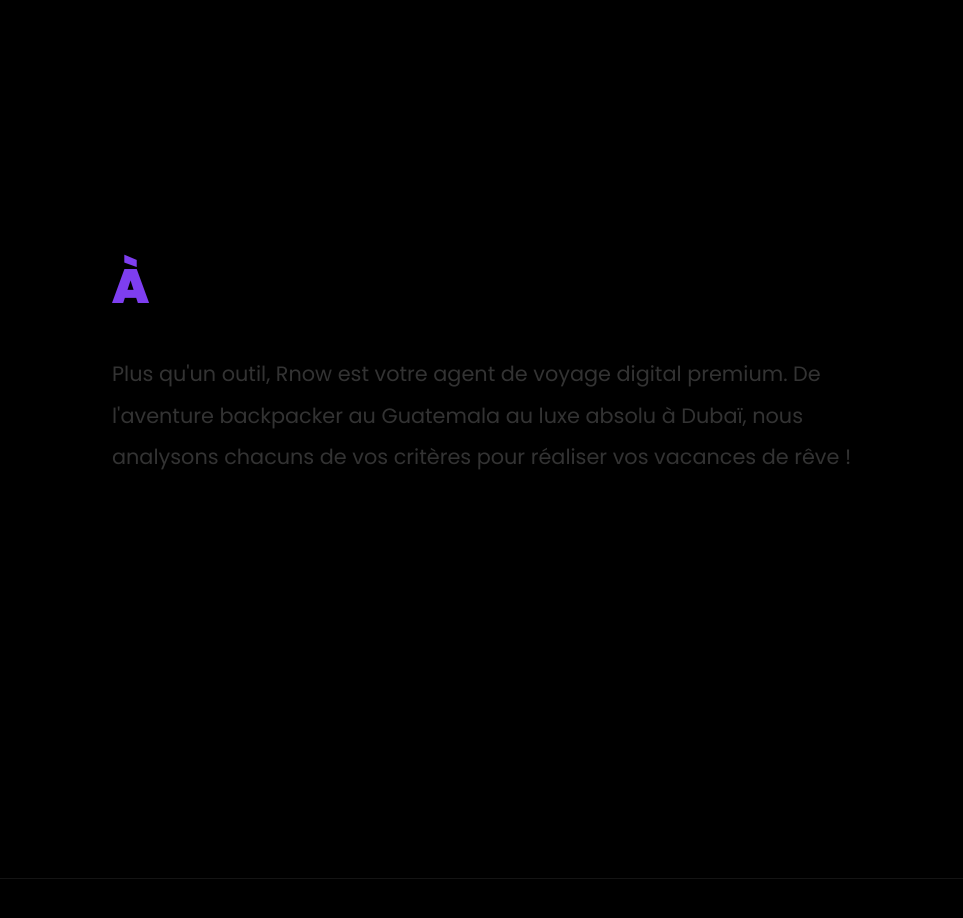
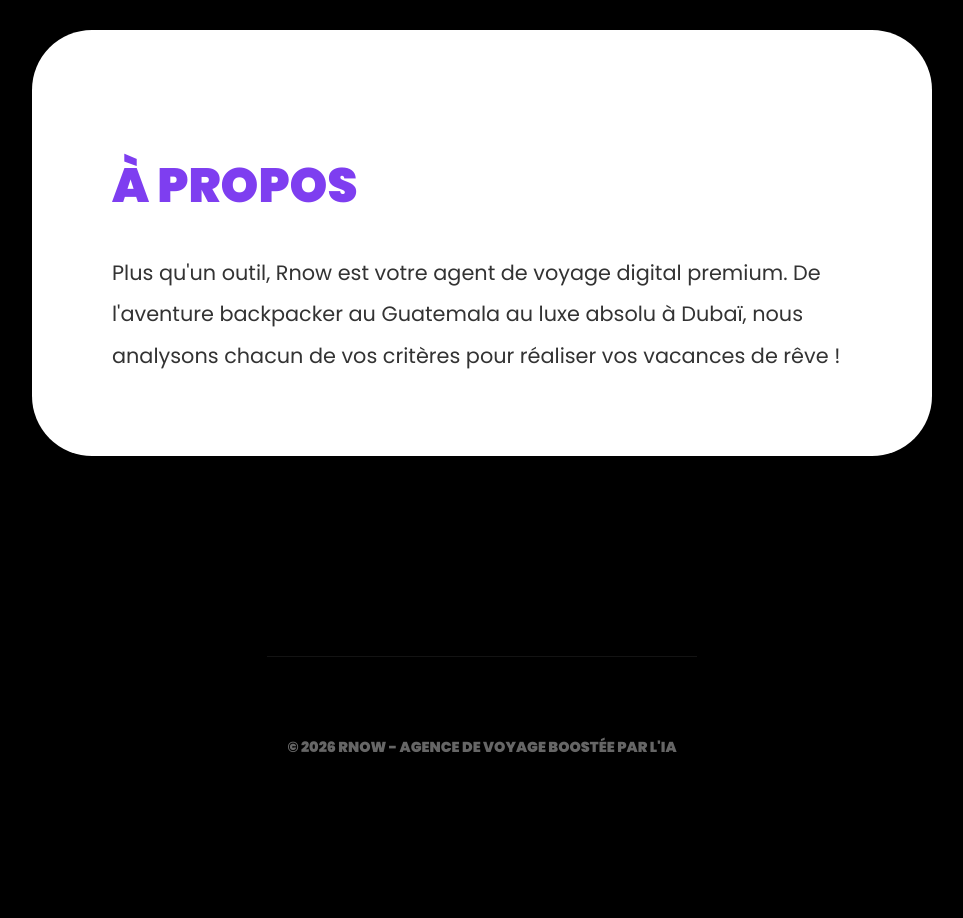
Before and after one commit to hamelalexandre1126-arch/Rnow-agence, a website: page index.html in a window 1280 px wide. Shown: the part 1580-2498 px from the top of the page, without its empty margins (158-1121 px from the left). After the commit the page ends 2418 px from the top, so only its background shows below. Drawn offline with Linux system fonts and the light colour scheme.

Commit message:
Update index.html

```diff
--- a/index.html
+++ b/index.html
@@ -3,8 +3,7 @@
 <head>
     <meta charset="UTF-8">
     <meta name="viewport" content="width=device-width, initial-scale=1.0">
-    <title>Rnow | L'Expert de Voyage boosté par l'
-        IA</title>
+    <title>Rnow | L'Expert de Voyage boosté par l'IA</title>
     <style>
         @import url('https://fonts.googleapis.com/css2?family=Poppins:wght@400;500;700;900&display=swap');
 
@@ -12,8 +11,7 @@
             --primary: #7e3ef0;
             --secondary: #f03e7e;
             --dark: #000000;
-            --white: #
-
+            --white: #ffffff; /* Correction ici : le code couleur était manquant */
             --glass: rgba(255, 255, 255, 0.03);
             --border: rgba(255, 255, 255, 0.08);
         }
@@ -37,7 +35,7 @@
             position: fixed;
             border-radius: 50%;
             filter: blur(140px);
-            opacity: 0.25;
+            opacity: 0.35; /* Légère augmentation pour plus de peps */
             z-index: -1;
             pointer-events: none;
             animation: floatBlurs 20s infinite alternate ease-in-out;
@@ -81,12 +79,11 @@
             margin-left: 35px;
             font-size: 0.85rem;
             text-transform: uppercase;
-            transition: 0.4s cubic-bezier(0.175, 0.885, 0.32, 1.275);
-            opacity: 0.7;
+            transition: 0.4s;
+            opacity: 0.8;
         }
-        .nav-links a:hover { opacity: 1; color: var(--primary); transform: translateY(-2px); }
+        .nav-links a:hover { opacity: 1; color: var(--primary); }
 
-        /* Bouton Lancer l'IA dans la Nav */
         .nav-links .btn-nav-ia {
             background: var(--primary);
             padding: 12px 25px;
@@ -95,9 +92,8 @@
             margin-left: 40px;
             box-shadow: 0 10px 25px rgba(126, 62, 240, 0.4);
         }
-        .nav-links .btn-nav-ia:hover { background: #6a34cc; transform: translateY(-4px) scale(1.05); }
 
-        /* --- 🚀 HERO SECTION (PREMIER IMPACT) --- */
+        /* --- 🚀 HERO SECTION --- */
         .hero {
             height: 100vh;
             display: flex;
@@ -109,23 +105,19 @@
             width: 100%;
             max-width: 1100px;
             box-sizing: border-box;
-            animation: heroFadeIn 1.2s ease-out;
-        }
-        @keyframes heroFadeIn {
-            from { opacity: 0; transform: translateY(30px); }
-            to { opacity: 1; transform: translateY(0); }
         }
         h1 {
             font-size: 4.5rem;
             font-weight: 900;
             text-transform: uppercase;
-            line-height: 1;
+            line-height: 1.1;
             margin-bottom: 30px;
-            letter-spacing: -2px;
+            color: var(--white); /* Forcé pour éviter le noir sur noir */
         }
         h1 span { color: var(--primary); }
         p.subtitle {
             font-size: 1.3rem;
+            color: var(--white);
             opacity: 0.7;
             max-width: 700px;
             line-height: 1.8;
@@ -143,86 +135,39 @@
             transition: 0.5s;
             box-shadow: 0 25px 60px rgba(126, 62, 240, 0.5);
             font-size: 1.1rem;
-            letter-spacing: 1px;
         }
-        .btn-cta:hover { transform: translateY(-8px) scale(1.05); box-shadow: 0 30px 70px rgba(126, 62, 240, 0.7); }
+        .btn-cta:hover { transform: translateY(-8px); background: #6a34cc; }
 
-        /* --- 🧊 EXPÉRIENCE DE SCROLL (REVEAL CARDS) --- */
-        .content-container {
-            width: 100%;
-            display: flex;
-            flex-direction: column;
-            align-items: center;
-            padding-bottom: 150px;
-        }
-        .scroll-section {
-            width: 100%;
-            padding: 120px 20px;
-            display: flex;
-            justify-content: center;
-            box-sizing: border-box;
-        }
+        /* --- 🧊 REVEAL CARDS (BLANC SUR NOIR) --- */
+        .content-container { width: 100%; display: flex; flex-direction: column; align-items: center; padding-bottom: 100px; }
+        .scroll-section { width: 100%; padding: 100px 20px; display: flex; justify-content: center; }
+
         .reveal-card {
             background: var(--white);
-            color: var(--dark);
+            color: var(--dark); /* Texte noir sur fond blanc pour le contraste */
             border-radius: 60px;
             padding: 80px;
             max-width: 900px;
             width: 100%;
             box-sizing: border-box;
             box-shadow: 0 50px 150px rgba(0,0,0,0.8);
-            transform: translateY(150px) scale(0.85);
+            transform: translateY(100px);
             opacity: 0;
-            transition: all 1s cubic-bezier(0.165, 0.84, 0.44, 1);
+            transition: all 1s ease-out;
         }
-        .reveal-card.active {
-            transform: translateY(0) scale(1);
-            opacity: 1;
-        }
+        .reveal-card.active { transform: translateY(0); opacity: 1; }
 
-        h2 {
-            font-weight: 900;
-            text-transform: uppercase;
-            font-size: 3rem;
-            margin-bottom: 30px;
-            color: var(--primary);
-            letter-spacing: -1px;
-        }
-        h2 span { color: var(--dark); }
-        .content-text {
-            line-height: 2;
-            font-size: 1.3rem;
-            color: #333;
-        }
+        h2 { font-weight: 900; text-transform: uppercase; font-size: 3rem; margin-bottom: 30px; color: var(--primary); }
+        .content-text { line-height: 2; font-size: 1.3rem; color: #333; }
 
-        /* --- 🏆 FOOTER --- */
-        footer {
-            padding: 80px 20px;
-            text-align: center;
-            width: 100%;
-            border-top: 1px solid var(--border);
-            margin-top: 50px;
-        }
-        .footer-text { opacity: 0.3; font-weight: 900; text-transform: uppercase; letter-spacing: 2px; font-size: 0.9rem; }
-
-        /* --- 📱 MEDIA QUERIES (ADAPTATION MOBILE) --- */
-        @media (max-width: 1024px) {
-            nav { padding: 25px 40px; }
-            h1 { font-size: 3.5rem; }
-            .reveal-card { padding: 60px; }
-        }
+        footer { padding: 80px 20px; text-align: center; border-top: 1px solid var(--border); }
+        .footer-text { opacity: 0.4; font-weight: 900; text-transform: uppercase; font-size: 0.9rem; color: var(--white); }
 
         @media (max-width: 768px) {
+            h1 { font-size: 2.5rem; }
+            .reveal-card { padding: 40px 25px; border-radius: 35px; }
             nav { padding: 15px 25px; }
-            .nav-links a:not(.btn-nav-ia) { display: none; } /* Cache liens textes sur mobile */
-            .nav-links .btn-nav-ia { margin-left: 0; padding: 10px 18px; font-size: 0.75rem; }
-            .logo { font-size: 1.4rem; }
-            h1 { font-size: 2.5rem; }
-            p.subtitle { font-size: 1.1rem; }
-            .reveal-card { padding: 40px 25px; border-radius: 35px; }
-            h2 { font-size: 2rem; }
-            .content-text { font-size: 1.05rem; }
-            .btn-cta { padding: 20px 40px; font-size: 1rem; }
+            .nav-links a:not(.btn-nav-ia) { display: none; }
         }
     </style>
 </head>
@@ -247,12 +192,11 @@
     </div>
 
     <div class="content-container">
-
         <section class="scroll-section" id="vision">
             <div class="reveal-card">
                 <h2>Notre <span>Vision</span></h2>
                 <div class="content-text">
-                    Nous avons cassé les codes de l'agence de voyage traditionnelle. Préparez ses vacances est une expérience unique que nous voulons garder, mais en enlevant les recherches interminables. Rnow utilise une IA voyage de pointe pour transformer vos envies en un itinéraire réel avec liens de réservation en moins de 10 secondes. C'est le futur du voyage, accessible aujourd'hui.
+                    Nous avons cassé les codes de l'agence de voyage traditionnelle. Préparer ses vacances est une expérience unique que nous voulons garder, mais en enlevant les recherches interminables. Rnow utilise une IA voyage de pointe pour transformer vos envies en un itinéraire réel avec liens de réservation en moins de 10 secondes.
                 </div>
             </div>
         </section>
@@ -261,35 +205,25 @@
             <div class="reveal-card">
                 <h2>À <span>Propos</span></h2>
                 <div class="content-text">
-                    Plus qu'un outil, Rnow est votre agent de voyage digital premium. De l'aventure backpacker au Guatemala au luxe absolu à Dubaï, nous analysons chacuns de vos critères pour réaliser vos vacances de rêve !
+                    Plus qu'un outil, Rnow est votre agent de voyage digital premium. De l'aventure backpacker au Guatemala au luxe absolu à Dubaï, nous analysons chacun de vos critères pour réaliser vos vacances de rêve !
                 </div>
             </div>
         </section>
-
     </div>
 
     <footer>
-        <div class="footer-text">&copy; 2026 Rnow - Agence de voyage boostée par l'IA </div>
+        <div class="footer-text">&copy; 2026 Rnow - Agence de voyage boostée par l'IA</div>
     </footer>
 
     <script>
-        const observerOptions = {
-            threshold: 0.2, // La carte apparaît quand 20% est visible
-            rootMargin: "0px 0px -50px 0px"
-        };
-
         const observer = new IntersectionObserver((entries) => {
             entries.forEach(entry => {
                 if (entry.isIntersecting) {
                     entry.target.classList.add('active');
-                } else {
-                    // Optionnel : retire "active" si tu veux que l'animation se répète au scroll inverse
-                    // entry.target.classList.remove('active');
                 }
             });
-        }, observerOptions);
+        }, { threshold: 0.2 });
 
-        // On cible toutes les cartes à révéler
         document.querySelectorAll('.reveal-card').forEach(card => {
             observer.observe(card);
         });
```
